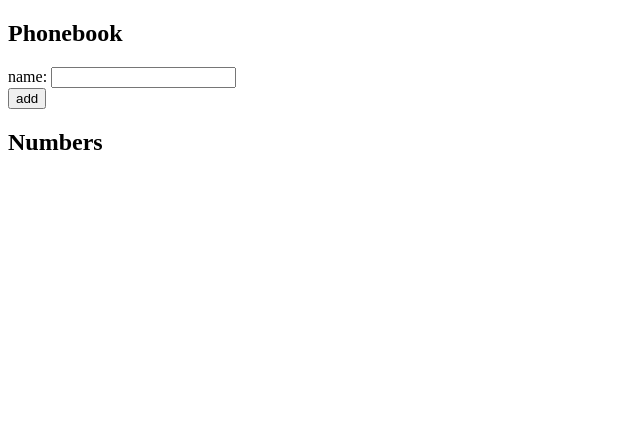
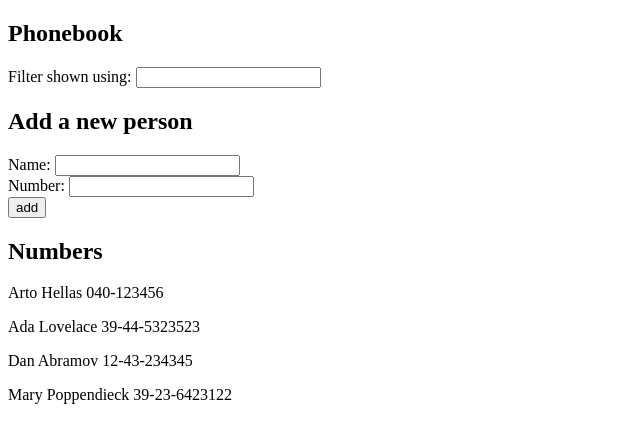
Before and after one commit to Tariq-Khalidee/Full_Stack_Open_Helsinki, a React (Vite) app in the folder part2/phonebook/: page / in a window 1280 px wide. Shown: the top 442 px of the page, without its empty margins (0-640 px from the left). Built offline with nearby package versions, Linux system fonts and the light colour scheme.

Commit message:
Part_2_9 Done! Filtering functionality added.

```diff
--- a/part2/phonebook/src/App.jsx
+++ b/part2/phonebook/src/App.jsx
@@ -1,15 +1,22 @@
 import { useState } from 'react'
-import Names from './components/Names'
+import ShowPersons from './components/ShowPersons'
+
 const App = () => {
-  const [persons, setPersons] = useState([])
+  const [persons, setPersons] = useState([
+    { name: 'Arto Hellas', number: '040-123456', id: 1 },
+    { name: 'Ada Lovelace', number: '39-44-5323523', id: 2 },
+    { name: 'Dan Abramov', number: '12-43-234345', id: 3 },
+    { name: 'Mary Poppendieck', number: '39-23-6423122', id: 4 }
+  ])
   const [newName, setNewName] = useState('')
+  const [newNumber, setNewNumber] = useState('')
+  const [newFilter, setNewFilter] = useState('')
 
   const handleAddPerson = (event) => {
     event.preventDefault()
-    console.log('button clicked', event.target)
-
     const personObject = {
-      name: newName
+      name: newName,
+      number: newNumber
     }
 
     const personExists = persons.some(
@@ -23,29 +30,48 @@ const App = () => {
     }
       setPersons(persons.concat(personObject))
       setNewName('')
-      console.log(persons)
-
+      setNewNumber('')
   }
 
   const handlePersonChange = (event) => {
-    console.log(event.target.value)
     setNewName(event.target.value)
   }
+
+  const handleNumberChange = (event) => {
+    setNewNumber(event.target.value)
+  }
+
+  const personsToShow = (newFilter.trim()
+  ? persons.filter(person =>
+      person.name.toLowerCase().includes(newFilter.trim().toLowerCase())
+    )
+  : persons)
+
+  const handleFilterChange = (event) => {
+    setNewFilter(event.target.value)
+  }
+
 
   return (
     <div>
       <h2>Phonebook</h2>
+      <div>
+        Filter shown using: <input value={newFilter} onChange={handleFilterChange}/>
+      </div>
+      <h2>Add a new person</h2>
       <form onSubmit={handleAddPerson}>
         <div>
-          name: <input value={newName} onChange={handlePersonChange} />
+          Name: <input value={newName} onChange={handlePersonChange} />
+        </div>
+        <div>
+          Number: <input value={newNumber} onChange={handleNumberChange}/>
         </div>
         <div>
           <button type="submit">add</button>
         </div>
       </form>
       <h2>Numbers</h2>
-      <Names persons={persons}/>
-
+      <ShowPersons persons={personsToShow}/>
     </div>
   )
 }
--- a/part2/phonebook/src/components/Names.jsx
+++ /dev/null
@@ -1,15 +0,0 @@
-const ShowName = (props) => (
-    <p>{props.name}</p>
-  );
-
-  const Names = (props) => {
-    return (
-      <>
-        {props.persons.map((person, index) => (
-          <ShowName key={index} name={person.name} />
-        ))}
-      </>
-    );
-  };
-
-  export default Names;
--- /dev/null
+++ b/part2/phonebook/src/components/ShowPersons.jsx
@@ -0,0 +1,15 @@
+const ShowPerson = (props) => (
+    <p>{props.name} {props.phone}</p>
+  );
+
+  const ShowPersons = (props) => {
+    return (
+      <>
+        {props.persons.map((person, index) => (
+          <ShowPerson key={index} name={person.name} phone={person.number} />
+        ))}
+      </>
+    );
+  };
+
+  export default ShowPersons;
```
